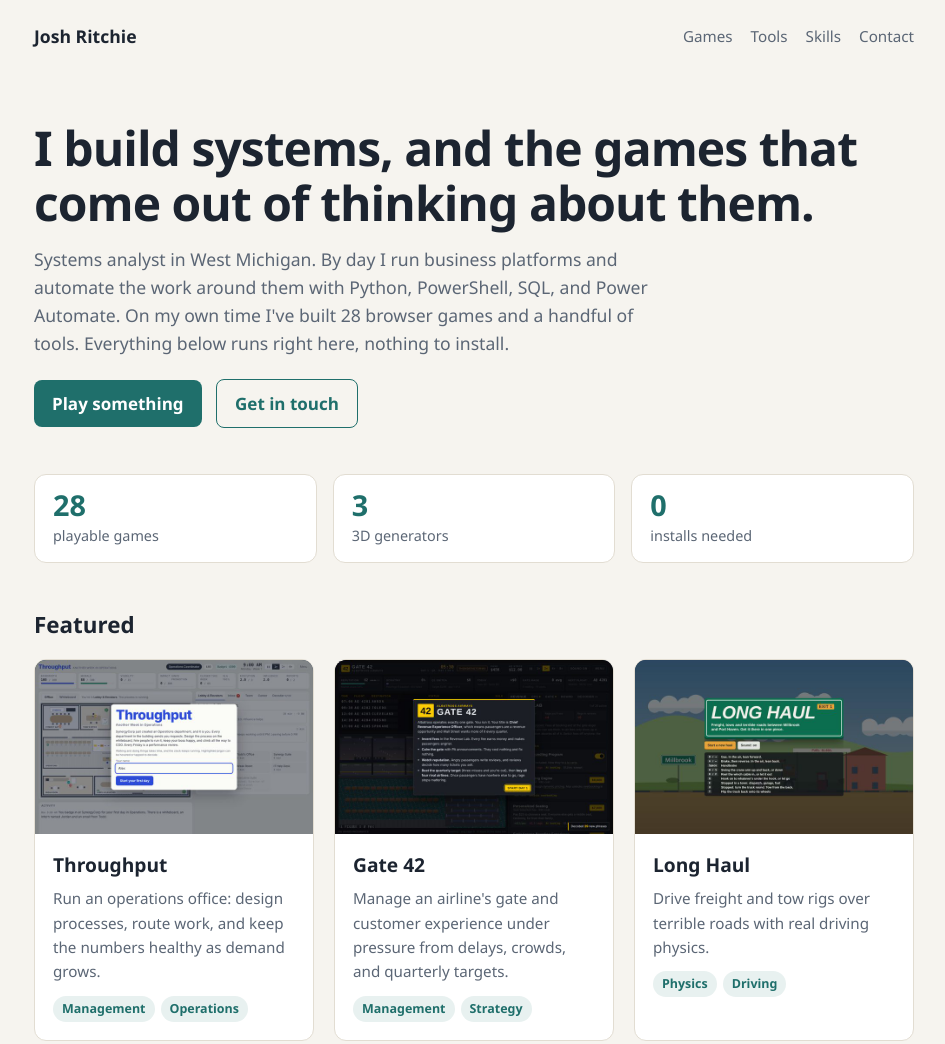
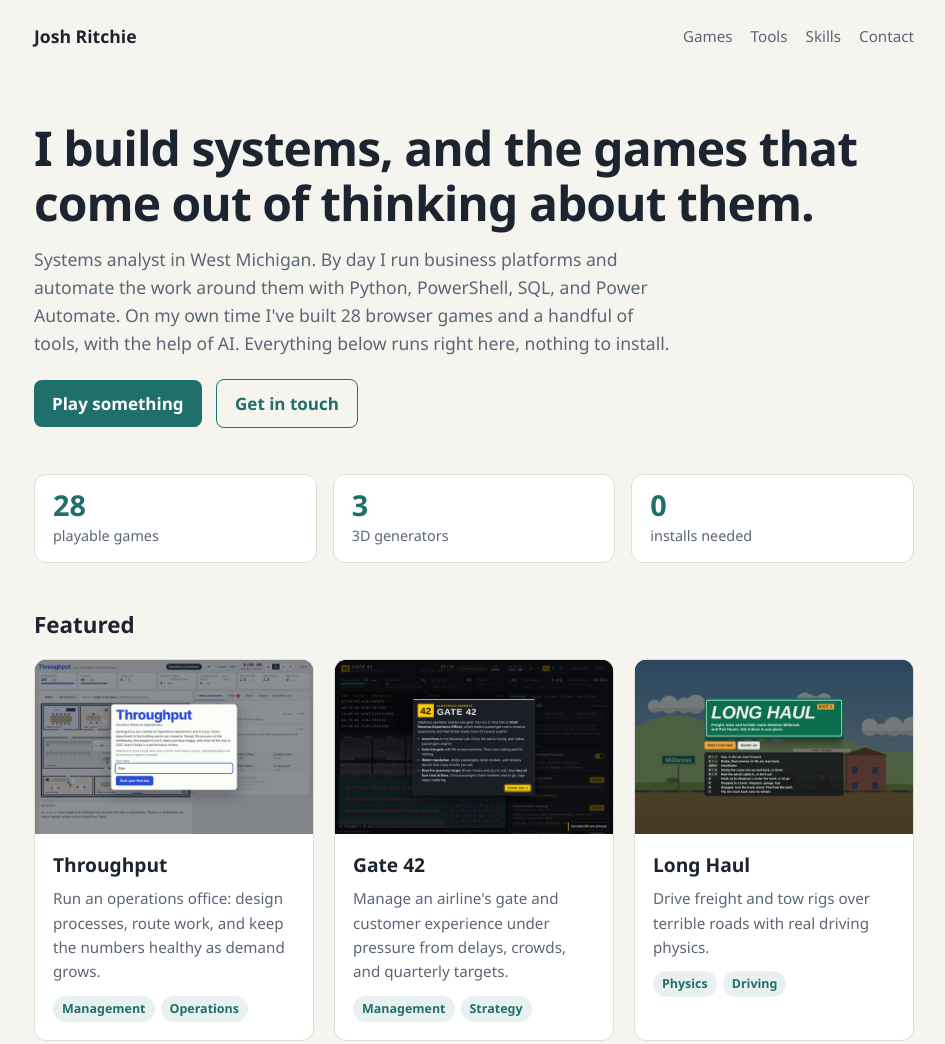
Before and after one commit to joshritchie-dev/joshritchie-dev.github.io, a plain HTML site: page index.html in a window 1280 px wide. Shown: the top 1044 px of the page, without its empty margins (166-1111 px from the left). Drawn offline with Linux system fonts and the light colour scheme.

Commit message:
Update description to include AI assistance

```diff
--- a/index.html
+++ b/index.html
@@ -16,7 +16,7 @@
 
 <section class="hero">
   <h1>I build systems, and the games that come out of thinking about them.</h1>
-  <p>Systems analyst in West Michigan. By day I run business platforms and automate the work around them with Python, PowerShell, SQL, and Power Automate. On my own time I've built 28 browser games and a handful of tools. Everything below runs right here, nothing to install.</p>
+  <p>Systems analyst in West Michigan. By day I run business platforms and automate the work around them with Python, PowerShell, SQL, and Power Automate. On my own time I've built 28 browser games and a handful of tools, with the help of AI. Everything below runs right here, nothing to install.</p>
   <a class="btn" href="#featured">Play something</a>
   <a class="btn ghost" href="#contact">Get in touch</a>
 </section>
```
